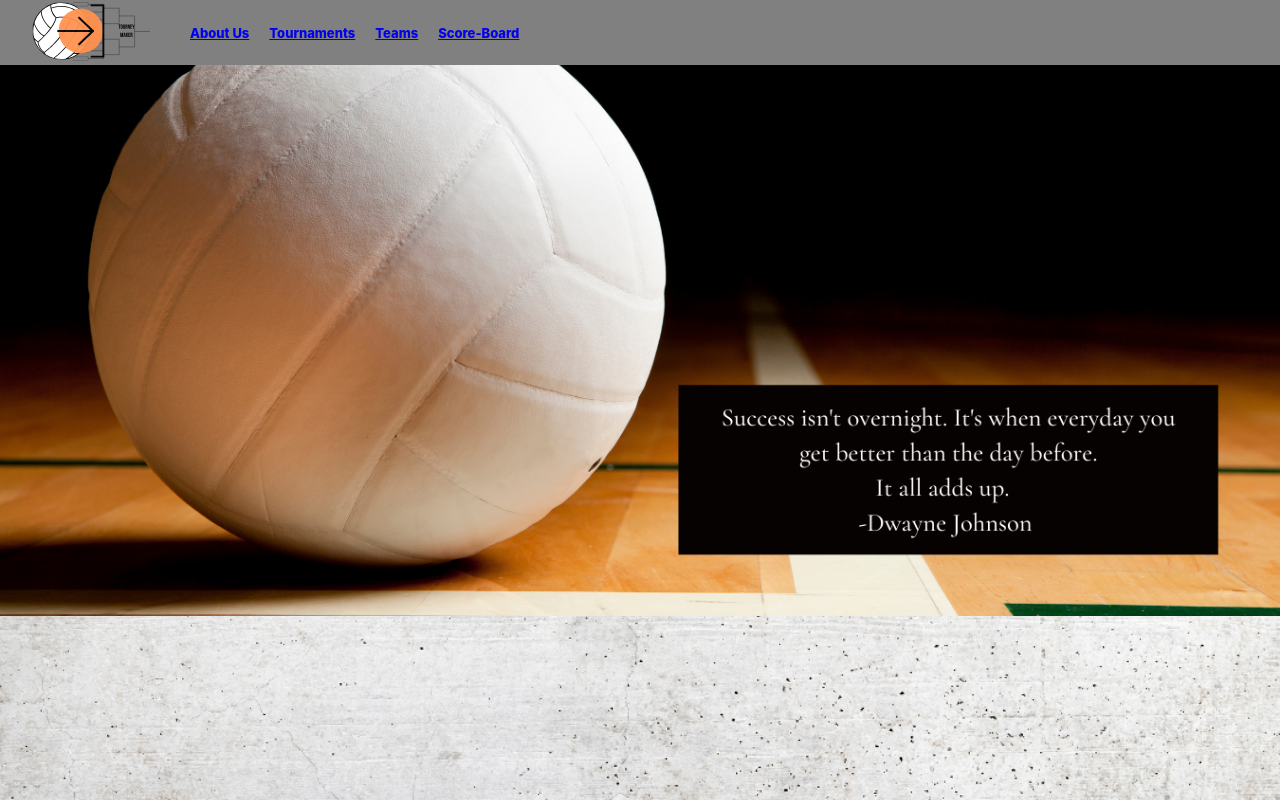
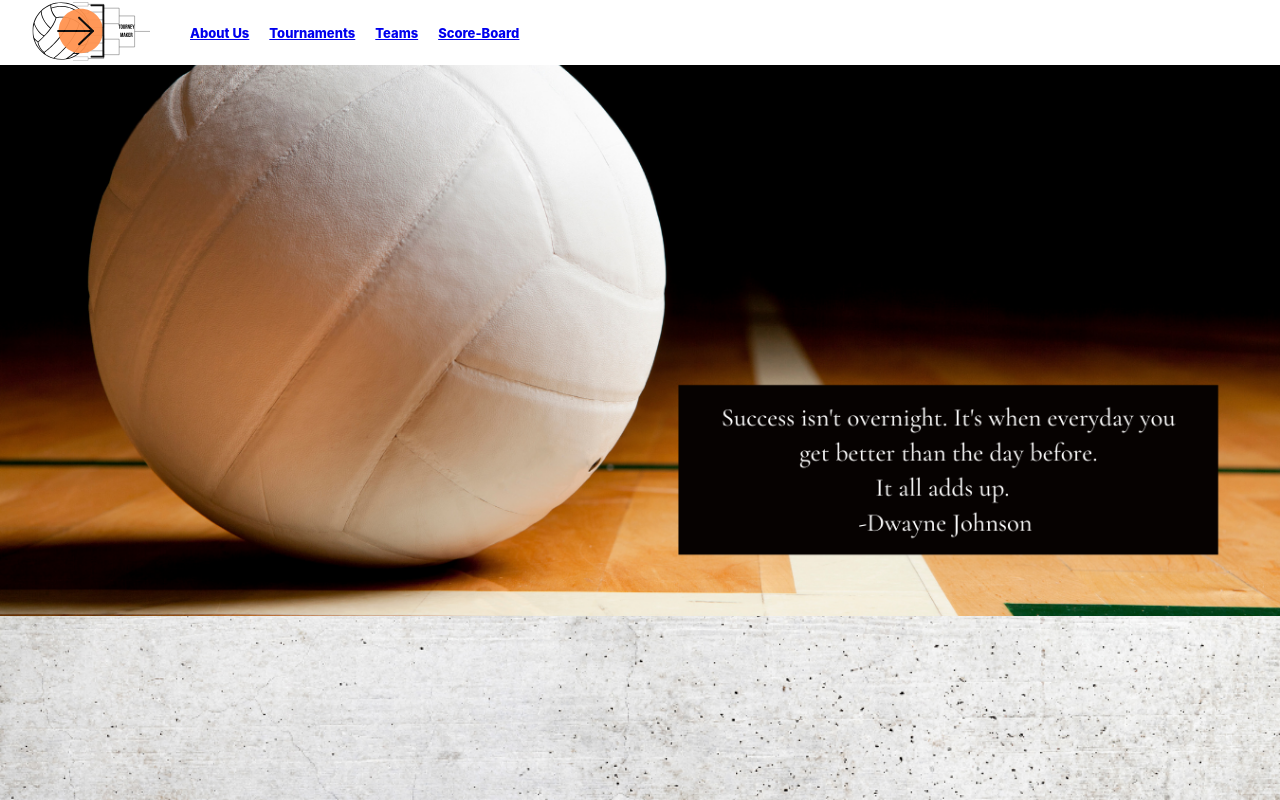
Before and after one commit to oliver-nicoll/tourney-maker, a React (Create React App) app: page / in a window 1280 px wide. Built offline with nearby package versions, Linux system fonts and the light colour scheme; no server answers.

Commit message:
test out some css nav bg color

```diff
--- a/src/Components/NavBar/NavBar.css
+++ b/src/Components/NavBar/NavBar.css
@@ -2,7 +2,7 @@
     height: 65px;
     display: flex;
     align-items: center;
-    background-color: grey;
+    background-color: white;
     position: sticky;
     top: 0;
     z-index: 100;
```
